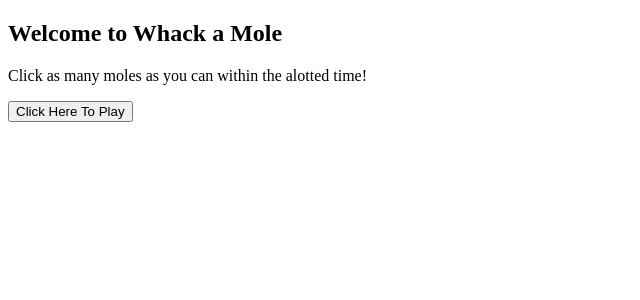
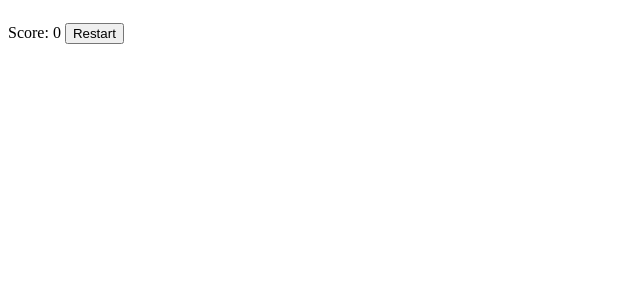
Before and after one commit to ahunt5/whack-a-mole, a React (Vite) app: page / in a window 1280 px wide. Both pictures are taken after a click on the button "Click Here To Play". Shown: the top 300 px of the page, without its empty margins (0-640 px from the left). Built offline with nearby package versions, Linux system fonts and the light colour scheme.

Commit message:
play button functioning & board displays on play

```diff
--- a/src/App.jsx
+++ b/src/App.jsx
@@ -1,10 +1,11 @@
 import Welcome from "./Welcome";
 import { useGame } from "./GameContext";
+import PlayGame from "./PlayGame";
 export default function App() {
   const { isPlaying } = useGame();
-  return (
-    <>
-      <Welcome />
-    </>
-  );
+  /** if (isPlaying) {
+   * return <PlayGame></PlayGame>;
+   * } else return <Welcome></Welcome>;
+   */
+  return isPlaying ? <PlayGame /> : <Welcome />;
 }
--- a/src/PlayGame.jsx
+++ b/src/PlayGame.jsx
@@ -1,27 +1,37 @@
 // upon clicking button, hides welcome UI
-/*
+/**
 displays game UI
   -current score
   -restart
   -set amount of holes (9) with a mole in only one of the holes
-    // create ul and map array of holes
-    // array.map()
-    // one random hole will have a mole -> math.random
-    // the hole with the mole will be assigned the class mole
-    //
+     create ul and map array of holes
+     board.map with bool (if true, make it return li with class of mole) and an id to use as the key
+     one random hole will have a mole -> math.random
+     the hole with the mole will be assigned the class mole
 */
 import "./index.css";
 import "./game.css";
+import { useGame } from "./GameContext";
 export default function PlayGame() {
+  const { board } = useGame();
   return (
-    <section className="hidden">
+    <section className="game-board">
       <span>
         <p className="score-restart">Score: 0</p>{" "}
         <button className="score-restart">Restart</button>
-        <ul>
-          <li className="hole"></li>
+        <ul className="board">
+          {board.map((holeHasMole, id) => (
+            <makeHole key={id} holeHasMole={holeHasMole}></makeHole>
+          ))}
         </ul>
       </span>
     </section>
   );
 }
+
+function makeHole(holeHasMole) {
+  // if the hole has a mole, give it the class mole
+  if (holeHasMole) return <li className="mole"></li>;
+  // if not, set class to hole
+  return <li className="hole">.</li>;
+}
--- a/src/game.css
+++ b/src/game.css
@@ -1,3 +1,6 @@
 .score-restart {
   display: inline-block;
 }
+.board {
+  list-style-type: none;
+}
```
